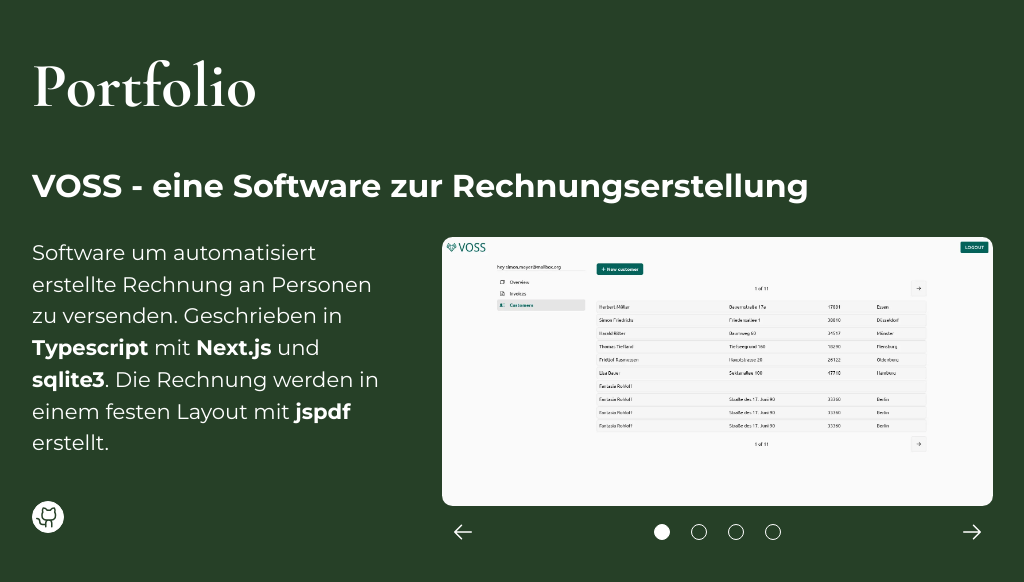
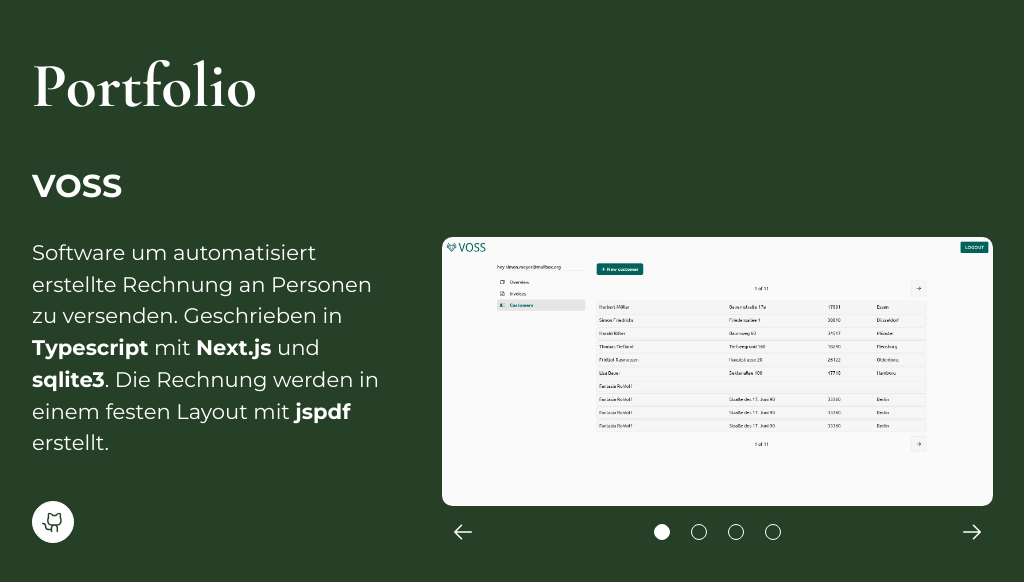
Before and after one commit to heinbl/smey.one, a Next.js app: page / in a window 1280 px wide. Shown: the part 870-1452 px from the top of the page, without its empty margins (117-1141 px from the left). Built offline with nearby package versions, Linux system fonts and the light colour scheme.

Commit message:
improve portfolio on smaller screens

```diff
--- a/components/Portfolio/Portfolio.tsx
+++ b/components/Portfolio/Portfolio.tsx
@@ -20,7 +20,7 @@ export const Portfolio: React.FC<PortfolioProps> = (): JSX.Element => {
       <div className={[appStyles.containerM0, appStyles.flexV].join(" ")}>
         <h1>Portfolio</h1>
         <PortfolioItem
-          title="VOSS - eine Software zur Rechnungserstellung"
+          title="VOSS"
           githubName="voss-web"
           images={[voss1, voss2, voss3, voss4]}
         >
@@ -37,7 +37,7 @@ export const Portfolio: React.FC<PortfolioProps> = (): JSX.Element => {
               rel="noopener noreferrer"
               className={ styles.projectLink }
             >
-              <GithubLogo size="3vh" weight="regular" />
+              <GithubLogo size="2rem" weight="regular" />
             </a>
           </div>
         </PortfolioItem>
--- a/components/Portfolio/PortfolioItem.module.css
+++ b/components/Portfolio/PortfolioItem.module.css
@@ -9,8 +9,9 @@
   color: var(--background);
   transition: all .15s ease-in;
   border-radius: 100%;
-  height: 4vh;
-  width: 4vh;
+  height: 2rem;
+  width: 2rem;
+  padding: 0.4rem;
   display: flex;
   align-items: center;
   justify-content: center;
--- a/styles/App.module.css
+++ b/styles/App.module.css
@@ -177,16 +177,16 @@ a:hover > .primaryText {
         flex-direction: row;
     }
 
-    .containerM0 {
-        flex-direction: row;
-    }
-
     .topHeaderPadding {
         margin-top: 0;
     }
 }
 
 @media screen and (min-width: 1200px) {
+    .containerM0 {
+        flex-direction: row;
+    }
+
 
     .imageContainer {
         grid-template-columns: repeat(auto-fill, minmax(300px, 2fr));
--- a/styles/globals.css
+++ b/styles/globals.css
@@ -150,7 +150,7 @@ a:link:visited {
   width: 2vh;
 }
 
-@media screen and (min-width: 1200px) {
+@media screen and (min-width: 900px) {
   .embla__slide {
     flex: 0 0 100%;
   }
```
